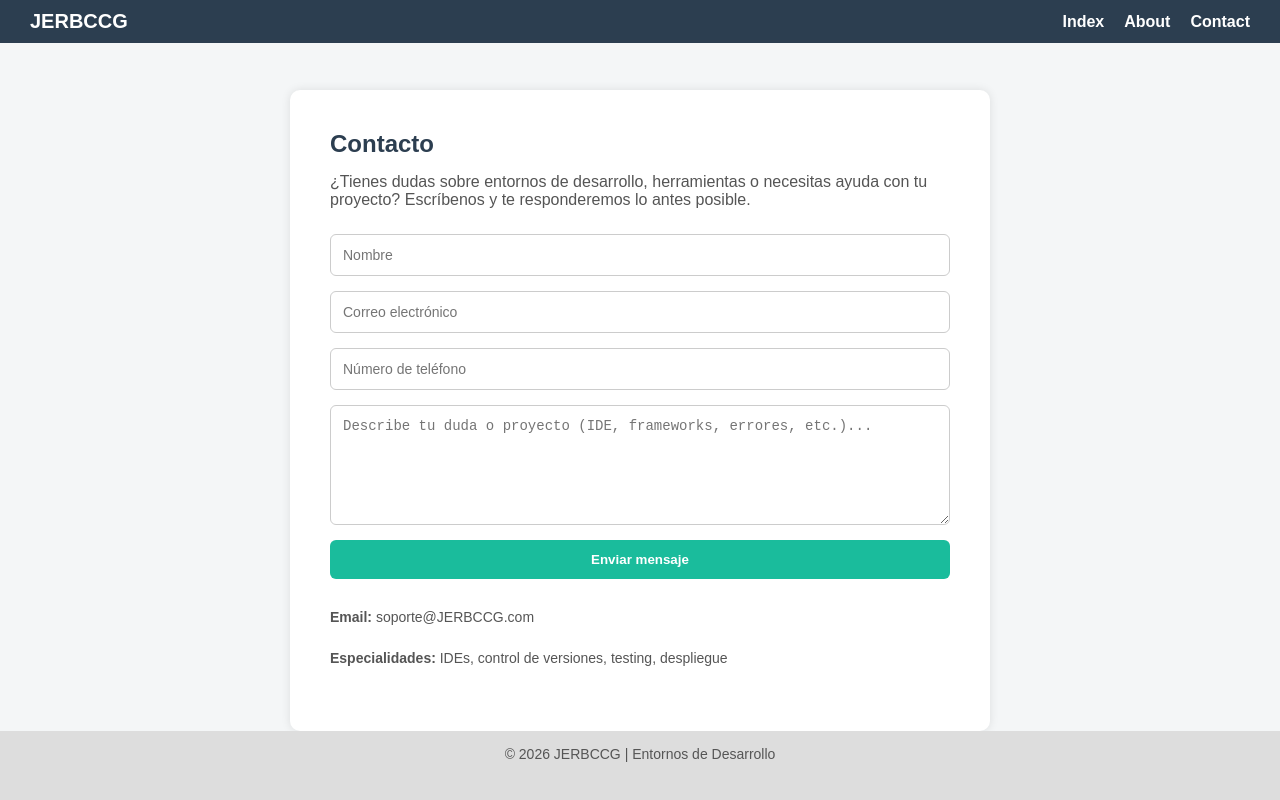
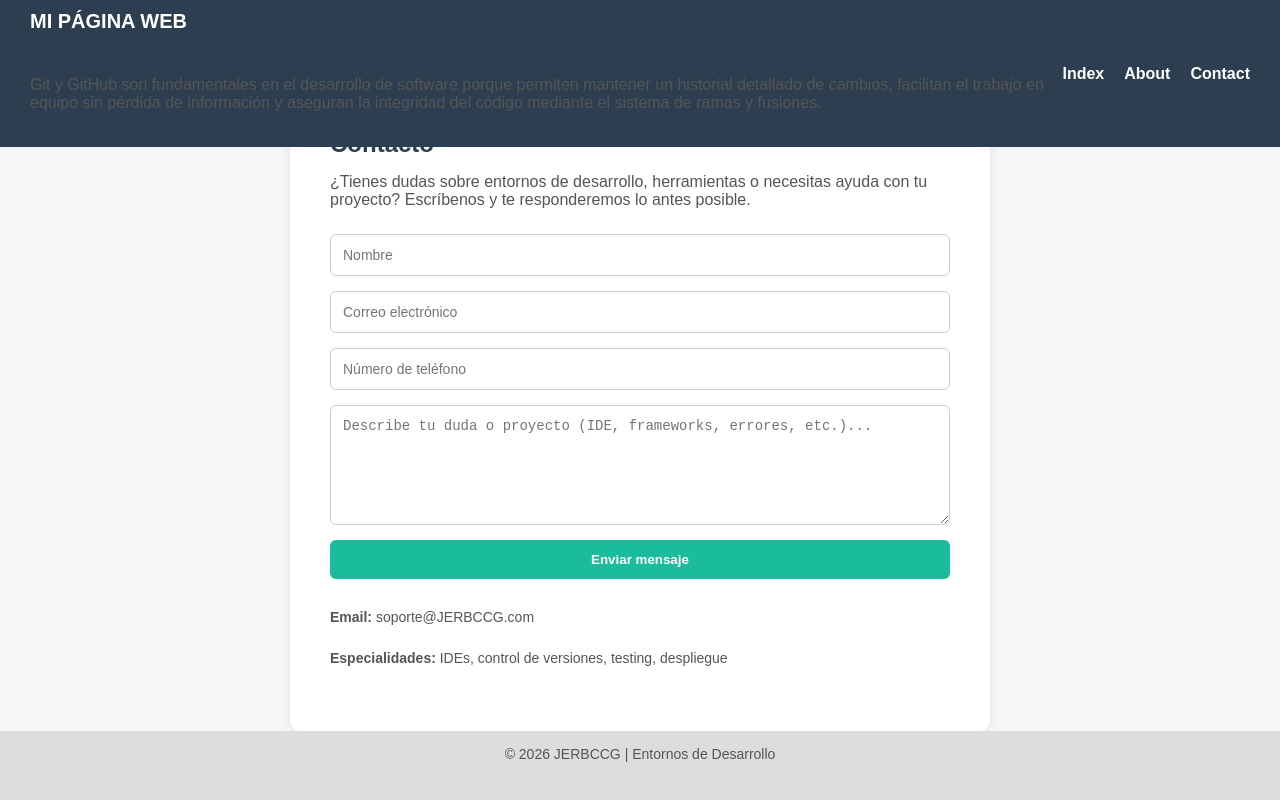
Before and after one commit to cristinac1999/desarrollo_jerbccg, a plain HTML site: page contact.html in a window 1280 px wide. Drawn offline with Linux system fonts and the light colour scheme.

Commit message:
conflcito_resuelto

```diff
--- a/contact.html
+++ b/contact.html
@@ -124,7 +124,9 @@
 
 <header>
     <div class="logo-container">
-        <h1>JERBCCG</h1>
+        <h1>MI PÁGINA WEB</h1>
+		<h2>Jose Enrique y Cristina</h2>
+		<p>Git y GitHub son fundamentales en el desarrollo de software porque permiten mantener un historial detallado de cambios, facilitan el trabajo en equipo sin pérdida de información y aseguran la integridad del código mediante el sistema de ramas y fusiones.</p>
     </div>
     <nav>
         <a href="#">Index</a>
```
